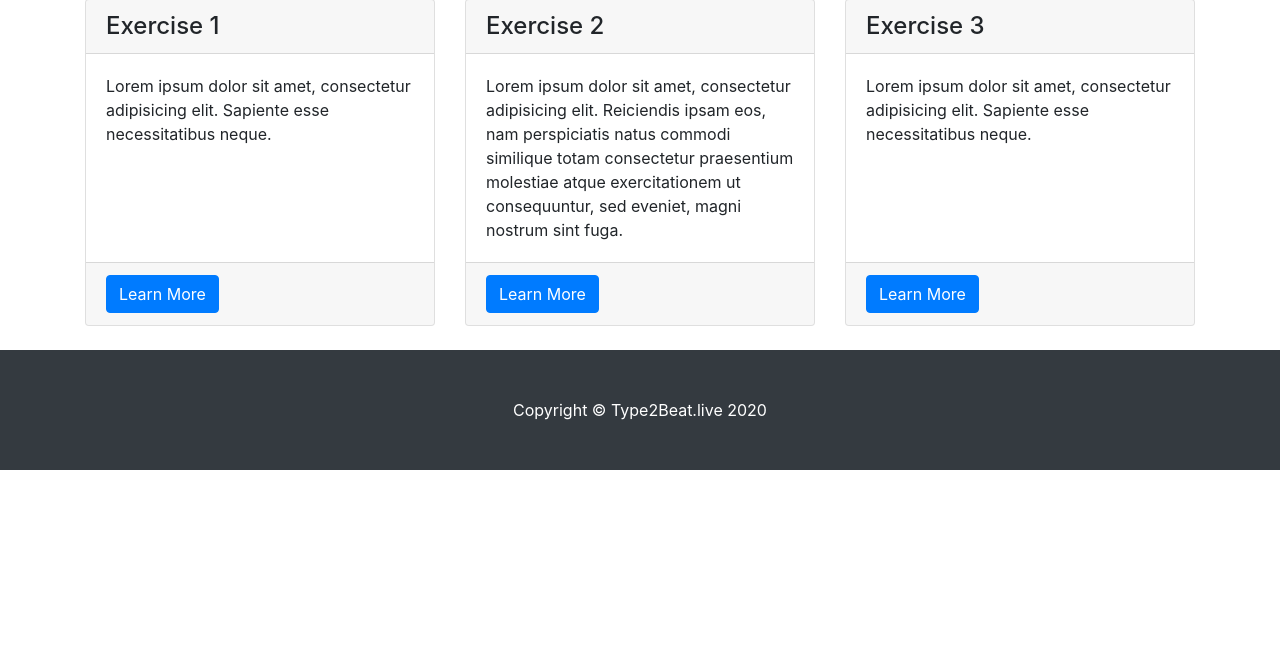
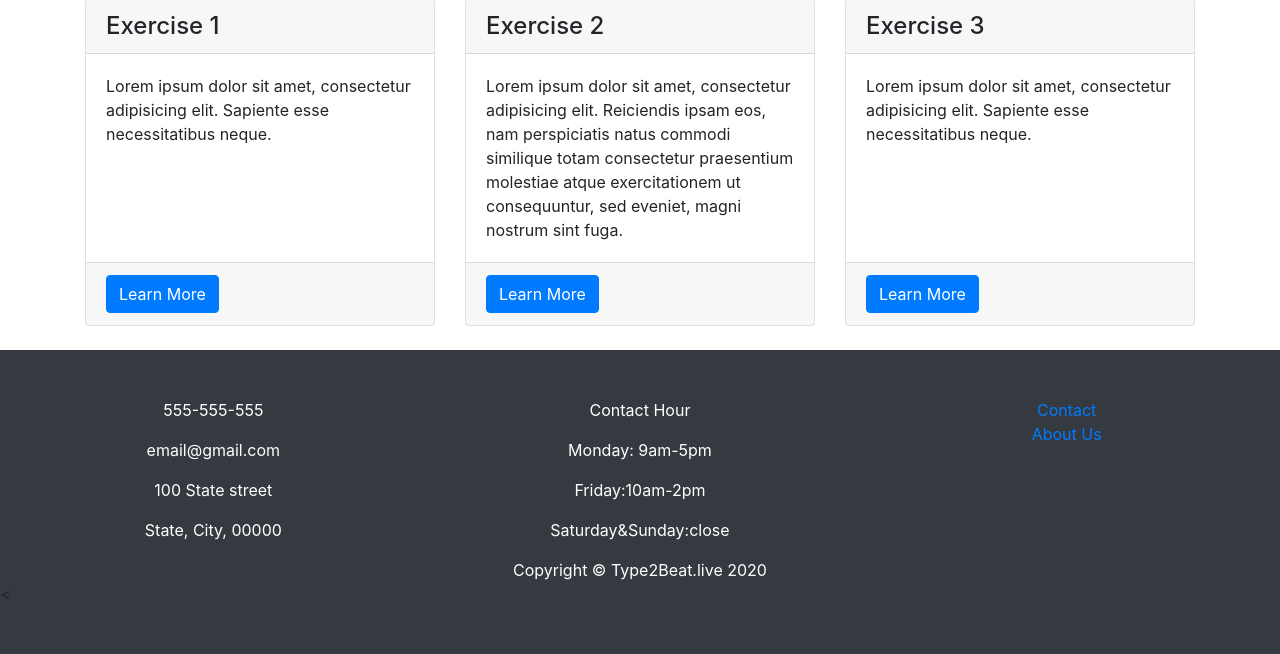
Before and after one commit to princeDogra/type2beat, a Django app: page /exercises/ in a window 1280 px wide. Shown: the part 535-1189 px from the top of the page. Before the commit the page ends 1005 px from the top, so only its background shows below. Run offline with Django 3.2, Linux system fonts and the light colour scheme; some libraries are stand-ins or nearby versions.

Commit message:
Update base_footer.html

```diff
--- a/awareness/templates/base_footer.html
+++ b/awareness/templates/base_footer.html
@@ -1,8 +1,33 @@
-
-  <!-- Footer -->
-  <footer class="py-5 bg-dark">
-    <div class="container">
-      <p class="m-0 text-center text-white">Copyright &copy; Type2Beat.live 2020</p>
+<footer class="py-5 bg-dark">
+    <div class="container-fluid padding">
+		<div class="row text-center text-white">
+		<div class="col-md-4">
+			<p>555-555-555</p>
+			<p>email@gmail.com</p>
+			<p>100 State street</p>
+			<p>State, City, 00000</p>
+		</div>
+		<div class="col-md-4">
+			<p>Contact Hour</p>
+			<p>Monday: 9am-5pm</p>
+			<p>Friday:10am-2pm</p>
+			<p>Saturday&Sunday:close</p>
+		</div>
+		<div class="col-md-4">
+			<a href="Contact.html">Contact</a>
+			<br>
+			<a href="AboutUs.html">About Us</a>
+		</div>
+		<div class="col-md-12">
+			<p class="m-0 text-center text-white">Copyright &copy; Type2Beat.live 2020</p>
+		</div>
+		</div>
     </div>
     <!-- /.container -->
-  </footer>
+	<footer>
+		<div class="container-fluid padding">
+			<div class="row text-center">
+				<
+			</div>
+		</div>
+	</footer>
```
